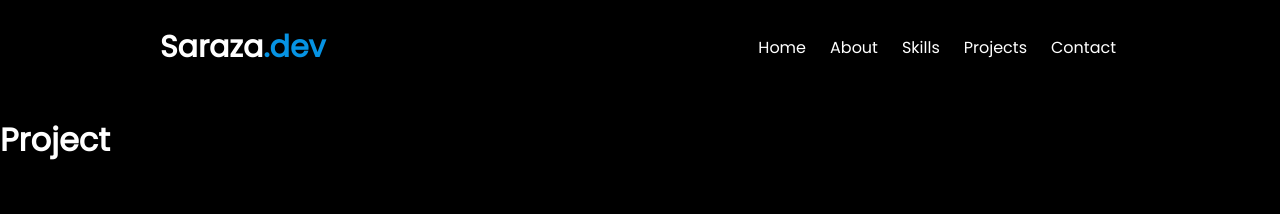
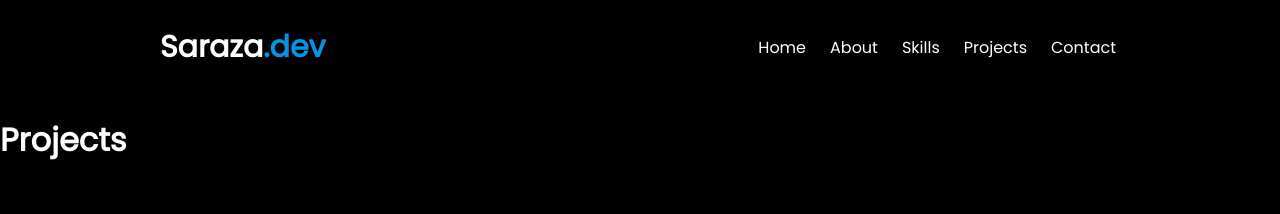
Before and after one commit to sarazaToussaint/Saraza-dev, a React (Create React App) app: page /Project in a window 1280 px wide. Shown: the top 214 px of the page. Built offline with nearby package versions, Linux system fonts and the light colour scheme.

Commit message:
Update My projects page

```diff
--- a/src/components/Project.jsx
+++ b/src/components/Project.jsx
@@ -2,7 +2,7 @@ import React from 'react';
 
 const Project = () => (
   <div>
-    <h1 className="project">Project</h1>
+    <h1 className="project">Projects</h1>
   </div>
 );
 
```
